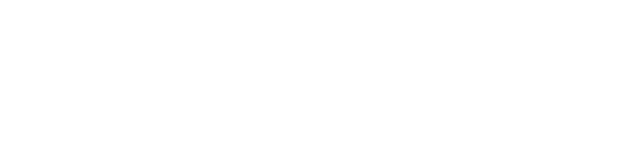
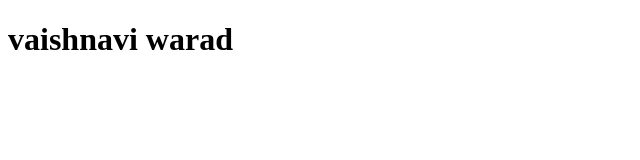
Before and after one commit to vaishnaviiwarad/Html-Css-Javascript_practice, a plain HTML site: page index.html in a window 1280 px wide. Shown: the whole page, without its empty margins (0-640 px from the left). Drawn offline with Linux system fonts and the light colour scheme.

Commit message:
added h1

```diff
--- a/index.html
+++ b/index.html
@@ -6,6 +6,6 @@
     <title>Document</title>
 </head>
 <body>
-
+    <h1>vaishnavi warad</h1>
 </body>
 </html>
```
